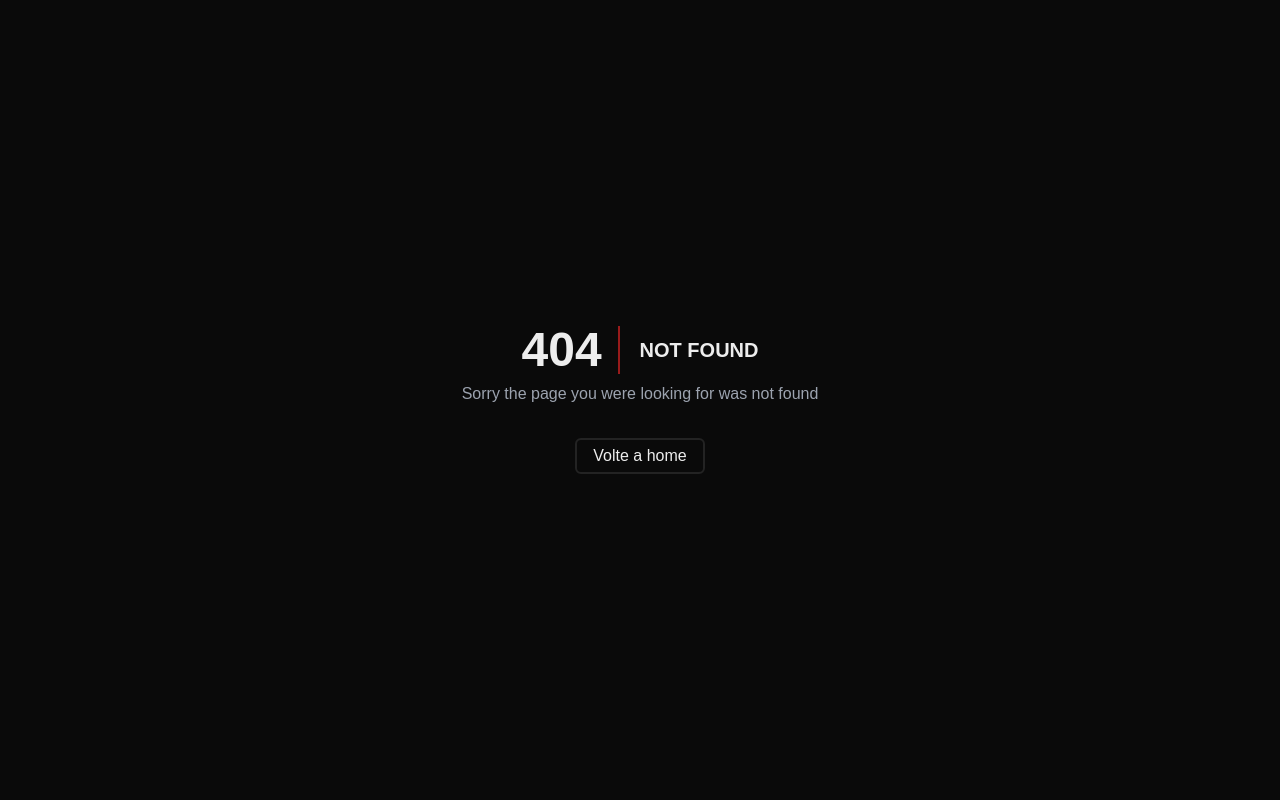
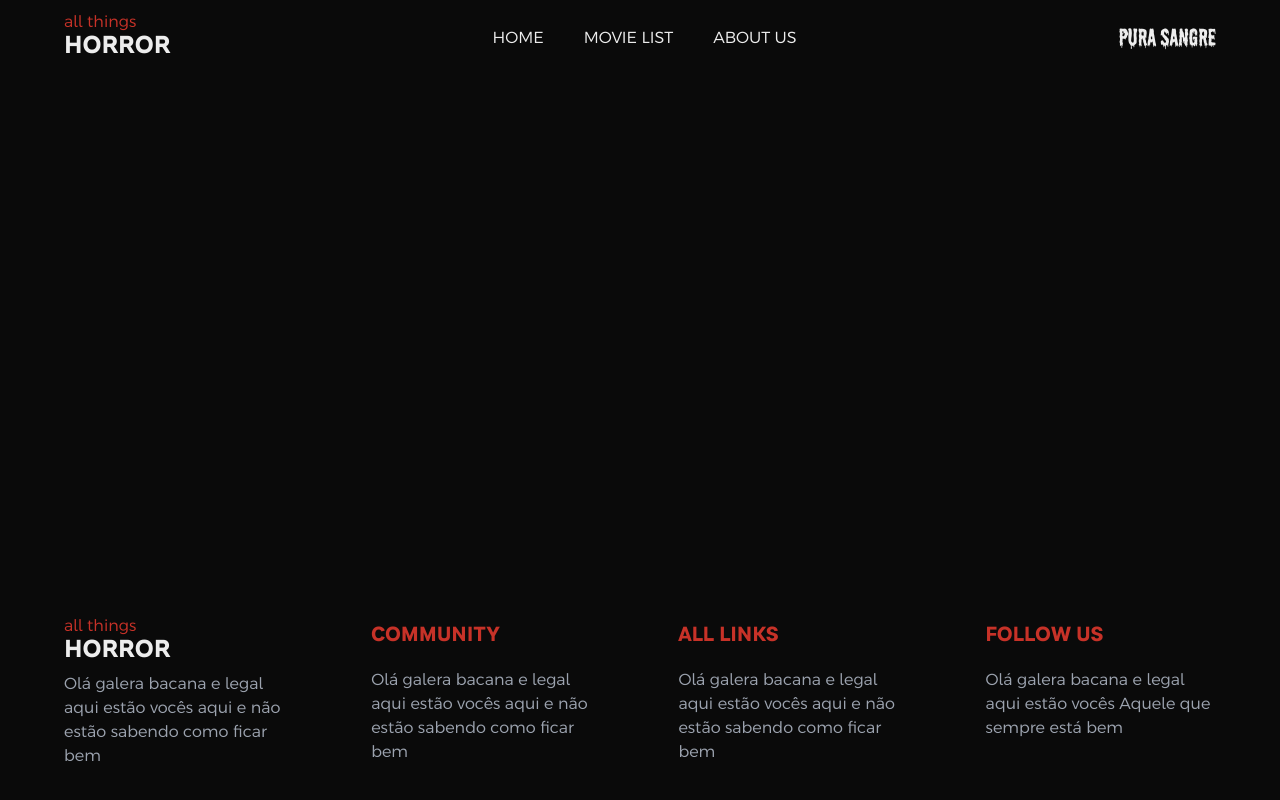
Before and after one commit to Dinista/All-Things-Horror, a Next.js app: page /about in a window 1280 px wide. Before the commit this address had no page. Built offline with nearby package versions, Linux system fonts and the light colour scheme.

Commit message:
about us page start

```diff
--- /dev/null
+++ b/src/app/about/page.tsx
@@ -0,0 +1,10 @@
+import { PageTemplate } from "@/templates/PageTemplate";
+import React from "react";
+
+export default function page() {
+  return (
+    <PageTemplate>
+      <div className="container mx-auto px-4"></div>
+    </PageTemplate>
+  );
+}
```
